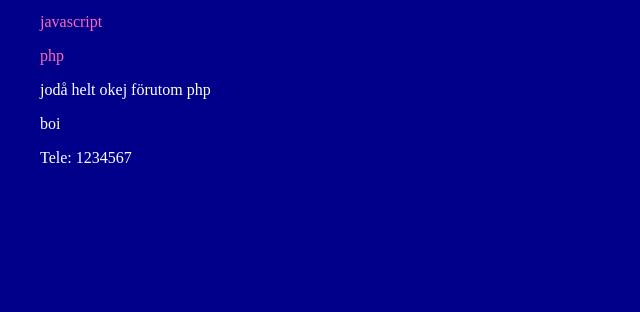
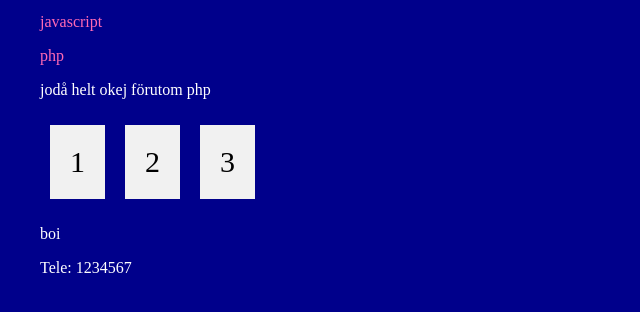
Before and after one commit to rroobin98/test, a plain HTML site: page index.html in a window 1280 px wide. Shown: the part 128-440 px from the top of the page, without its empty margins (0-640 px from the left). Drawn offline with Linux system fonts and the light colour scheme.

Commit message:
laggt in flexbox

```diff
--- a/index.html
+++ b/index.html
@@ -14,6 +14,11 @@
       <p id="p02">javascript</p>
       <P id="p03">php</p>
       <p>jodå helt okej förutom php</P>
+      <div class="flex-container">
+        <div class="content">1</div>
+        <div class="content">2</div>
+        <div class="content">3</div>
+      </div>
     </main>
    <footer>
     <P> boi</p>
--- a/main.css
+++ b/main.css
@@ -14,3 +14,14 @@ h2{
 h2:hover{
   color: yellow;
 }
+.flex-container {
+  display: flex;
+}
+
+.content {
+  background-color: #f1f1f1;
+  margin: 10px;
+  padding: 20px;
+  font-size: 30px;
+  color: #000000;
+}
```
